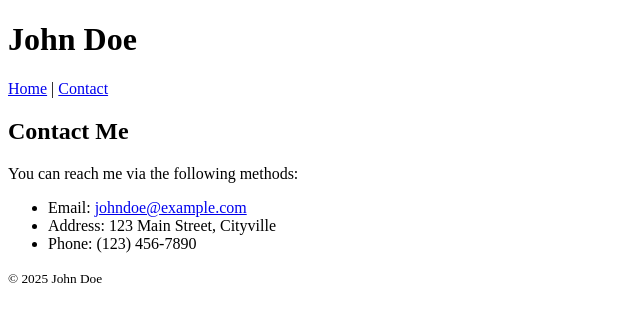
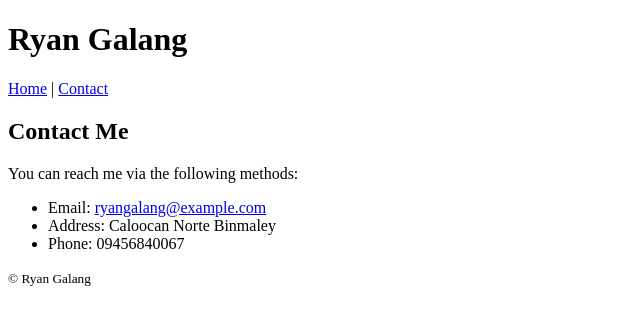
Before and after one commit to ryangalang/html-portfolio, a plain HTML site: page contact.html in a window 1280 px wide. Shown: the whole page, without its empty margins (0-640 px from the left). Drawn offline with Linux system fonts and the light colour scheme.

Commit message:
Update contact and index pages

```diff
--- a/contact.html
+++ b/contact.html
@@ -7,7 +7,7 @@
 </head>
 <body>
   <header>
-    <h1>John Doe</h1>
+    <h1>Ryan Galang</h1>
     <nav>
       <a href="index.html">Home</a> |
       <a href="contact.html">Contact</a>
@@ -19,15 +19,15 @@
       <h2>Contact Me</h2>
       <p>You can reach me via the following methods:</p>
       <ul>
-        <li>Email: <a href="mailto:johndoe@example.com">johndoe@example.com</a></li>
-        <li>Address: 123 Main Street, Cityville</li>
-        <li>Phone: (123) 456-7890</li>
+        <li>Email: <a href="mailto:johndoe@example.com">ryangalang@example.com</a></li>
+        <li>Address: Caloocan Norte Binmaley</li>
+        <li>Phone: 09456840067</li>
       </ul>
     </section>
   </main>
 
   <footer>
-    <small>© 2025 John Doe</small>
+    <small>© Ryan Galang</small>
   </footer>
 </body>
 </html>
```
Also changed, not shown: index.html (+3 -3 lines).
